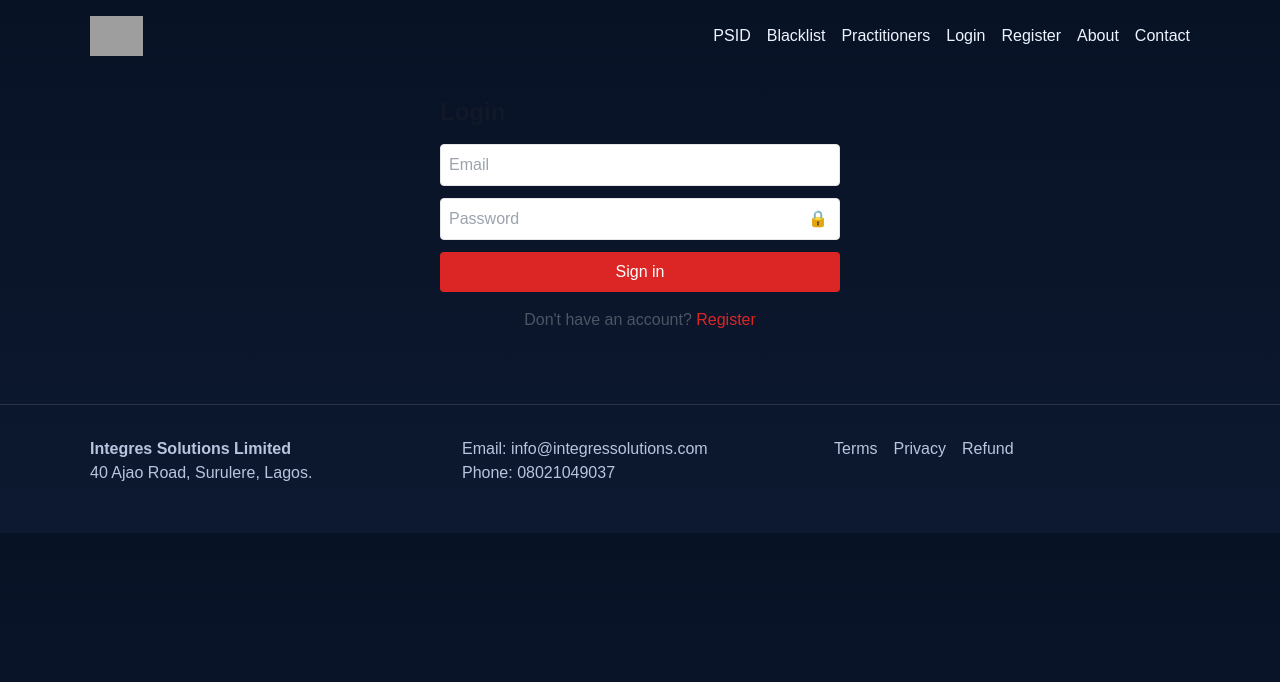
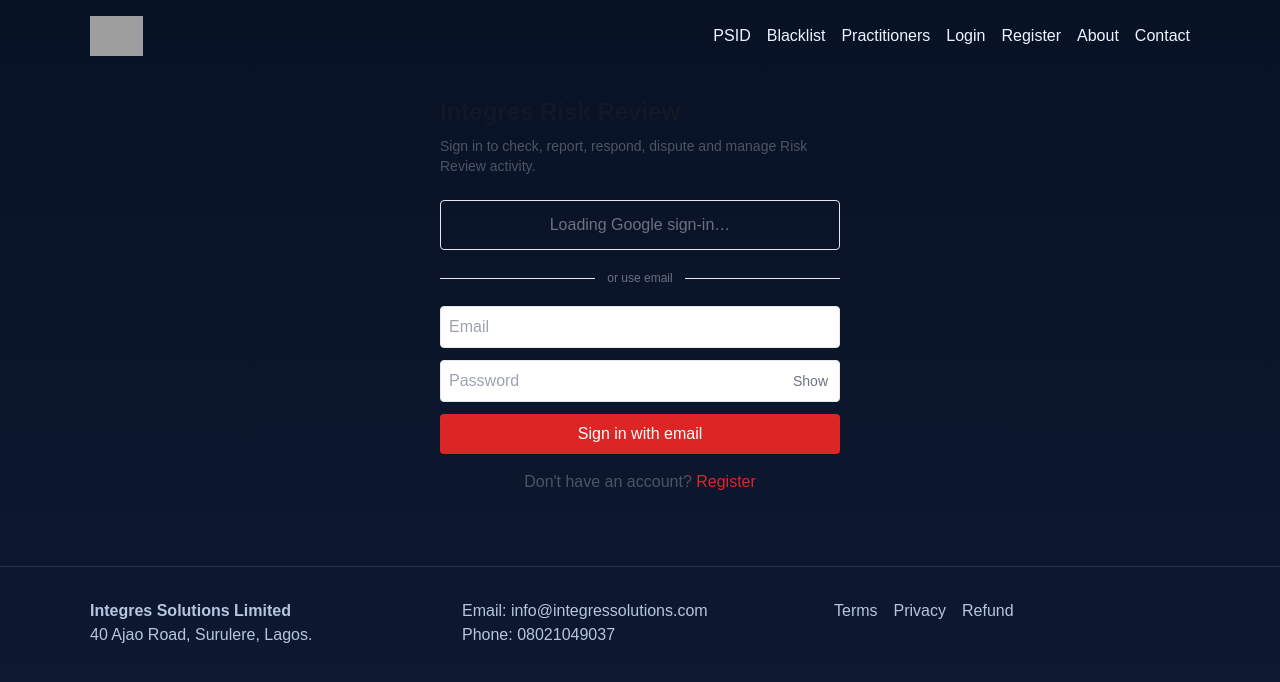
Before and after one commit to integressolutions-bot/integressolutions-website, a Next.js app: page /login in a window 1280 px wide. Shown: the top 682 px of the page. Built offline with nearby package versions, Linux system fonts and the light colour scheme; grey boxes are pictures that could not be loaded.

Commit message:
Add Google Sign-In to Integres Blacklist website

```diff
--- a/src/app/login/page.tsx
+++ b/src/app/login/page.tsx
@@ -1,6 +1,7 @@
 'use client';
 
-import { useState, useEffect, Suspense } from 'react';
+import { useState, useEffect, Suspense, useCallback } from 'react';
+import Script from 'next/script';
 import { useRouter, useSearchParams } from 'next/navigation';
 import { safePost } from '@/lib/api';
 
@@ -14,29 +15,102 @@
   };
 }
 
+const GOOGLE_WEB_CLIENT_ID =
+  '463399358521-3sti9q753ao4bpsfrar7v43ulg1mb7pj.apps.googleusercontent.com';
+
 function LoginContent() {
   const router = useRouter();
   const searchParams = useSearchParams();
   const redirectTo = searchParams.get('redirect') || '/register-property';
+
   const [form, setForm] = useState({ email: '', password: '' });
   const [showPassword, setShowPassword] = useState(false);
   const [error, setError] = useState('');
   const [loading, setLoading] = useState(false);
+  const [googleReady, setGoogleReady] = useState(false);
 
   useEffect(() => {
     const token = localStorage.getItem('token');
     if (token) router.push(redirectTo);
   }, [router, redirectTo]);
 
+  const establishSession = useCallback(
+    (data: LoginResponse) => {
+      if (!data?.token || !data?.user) {
+        throw new Error('The server returned an incomplete sign-in response.');
+      }
+
+      localStorage.setItem('token', data.token);
+      localStorage.setItem('user', JSON.stringify(data.user));
+      router.push(redirectTo);
+    },
+    [router, redirectTo]
+  );
+
+  const handleGoogleCredential = useCallback(
+    async (response: any) => {
+      const idToken = response?.credential;
+
+      if (!idToken) {
+        setError('Google did not return an ID token.');
+        return;
+      }
+
+      setLoading(true);
+      setError('');
+
+      try {
+        const data = await safePost<LoginResponse>('/auth/google', { idToken });
+        establishSession(data);
+      } catch (err: any) {
+        setError(err?.message || 'Google sign-in failed');
+      } finally {
+        setLoading(false);
+      }
+    },
+    [establishSession]
+  );
+
+  const initGoogle = useCallback(() => {
+    const google = (window as any)?.google;
+    if (!google?.accounts?.id) return;
+
+    google.accounts.id.initialize({
+      client_id: GOOGLE_WEB_CLIENT_ID,
+      callback: handleGoogleCredential,
+      auto_select: false,
+      cancel_on_tap_outside: true,
+    });
+
+    const target = document.getElementById('google-signin-button');
+
+    if (target) {
+      target.innerHTML = '';
+
+      google.accounts.id.renderButton(target, {
+        theme: 'outline',
+        size: 'large',
+        text: 'continue_with',
+        shape: 'rectangular',
+        width: 400,
+      });
+
+      setGoogleReady(true);
+    }
+  }, [handleGoogleCredential]);
+
+  useEffect(() => {
+    if ((window as any)?.google?.accounts?.id) initGoogle();
+  }, [initGoogle]);
+
   const handleSubmit = async (e: React.FormEvent) => {
     e.preventDefault();
     setLoading(true);
     setError('');
+
     try {
       const data = await safePost<LoginResponse>('/auth/login', form);
-      localStorage.setItem('token', data.token);
-      localStorage.setItem('user', JSON.stringify(data.user));
-      router.push(redirectTo);
+      establishSession(data);
     } catch (err: any) {
       setError(err.message || 'Login failed');
     } finally {
@@ -45,47 +119,93 @@
   };
 
   return (
+    <>
+      <Script
+        src="https://accounts.google.com/gsi/client"
+        strategy="afterInteractive"
+        onLoad={initGoogle}
+      />
+
       <div className="max-w-md mx-auto p-6">
-      <h1 className="text-2xl font-bold mb-4 text-gray-900">Login</h1>
-      {error && <div className="bg-red-100 text-red-700 p-2 rounded mb-4">{error}</div>}
+        <h1 className="text-2xl font-bold mb-2 text-gray-900">
+          Integres Risk Review
+        </h1>
+
+        <p className="text-sm text-gray-600 mb-6">
+          Sign in to check, report, respond, dispute and manage Risk Review activity.
+        </p>
+
+        {error && (
+          <div className="bg-red-100 text-red-700 p-2 rounded mb-4">
+            {error}
+          </div>
+        )}
+
+        <div className="mb-5">
+          <div
+            id="google-signin-button"
+            className={loading ? 'opacity-50 pointer-events-none' : ''}
+          />
+
+          {!googleReady && (
+            <div className="w-full border rounded py-3 text-center text-gray-500">
+              Loading Google sign-in…
+            </div>
+          )}
+        </div>
+
+        <div className="flex items-center gap-3 mb-5">
+          <div className="h-px bg-gray-200 flex-1" />
+          <span className="text-xs text-gray-500">or use email</span>
+          <div className="h-px bg-gray-200 flex-1" />
+        </div>
+
         <form onSubmit={handleSubmit} className="space-y-3">
           <input
             type="email"
             placeholder="Email"
             className="w-full border p-2 rounded text-gray-900 bg-white"
             value={form.email}
-          onChange={e => setForm({ ...form, email: e.target.value })}
+            onChange={(e) => setForm({ ...form, email: e.target.value })}
             required
           />
+
           <div className="relative">
             <input
               type={showPassword ? 'text' : 'password'}
               placeholder="Password"
-            className="w-full border p-2 rounded pr-10 text-gray-900 bg-white"
+              className="w-full border p-2 rounded pr-16 text-gray-900 bg-white"
               value={form.password}
-            onChange={e => setForm({ ...form, password: e.target.value })}
+              onChange={(e) => setForm({ ...form, password: e.target.value })}
               required
             />
+
             <button
               type="button"
               onClick={() => setShowPassword(!showPassword)}
-            className="absolute inset-y-0 right-0 pr-3 flex items-center text-gray-500"
+              className="absolute inset-y-0 right-0 pr-3 flex items-center text-sm text-gray-500"
             >
-            {showPassword ? '👁️' : '🔒'}
+              {showPassword ? 'Hide' : 'Show'}
             </button>
           </div>
+
           <button
             type="submit"
             disabled={loading}
-          className="w-full bg-red-600 text-white py-2 rounded hover:bg-gray-600 disabled:bg-gray-400 transition"
+            className="w-full bg-red-600 text-white py-2 rounded hover:bg-gray-700 disabled:bg-gray-400 transition"
           >
-          {loading ? 'Signing in...' : 'Sign in'}
+            {loading ? 'Signing in...' : 'Sign in with email'}
           </button>
         </form>
+
         <p className="text-center mt-4 text-gray-600">
-        Don't have an account? <a href="/register" className="text-red-600">Register</a>
+          Don&apos;t have an account?{' '}
+          <a href="/register" className="text-red-600">
+            Register
+          </a>
         </p>
       </div>
+    </>
   );
 }
 
```
Lines whose indentation alone changed are shown as unchanged.
